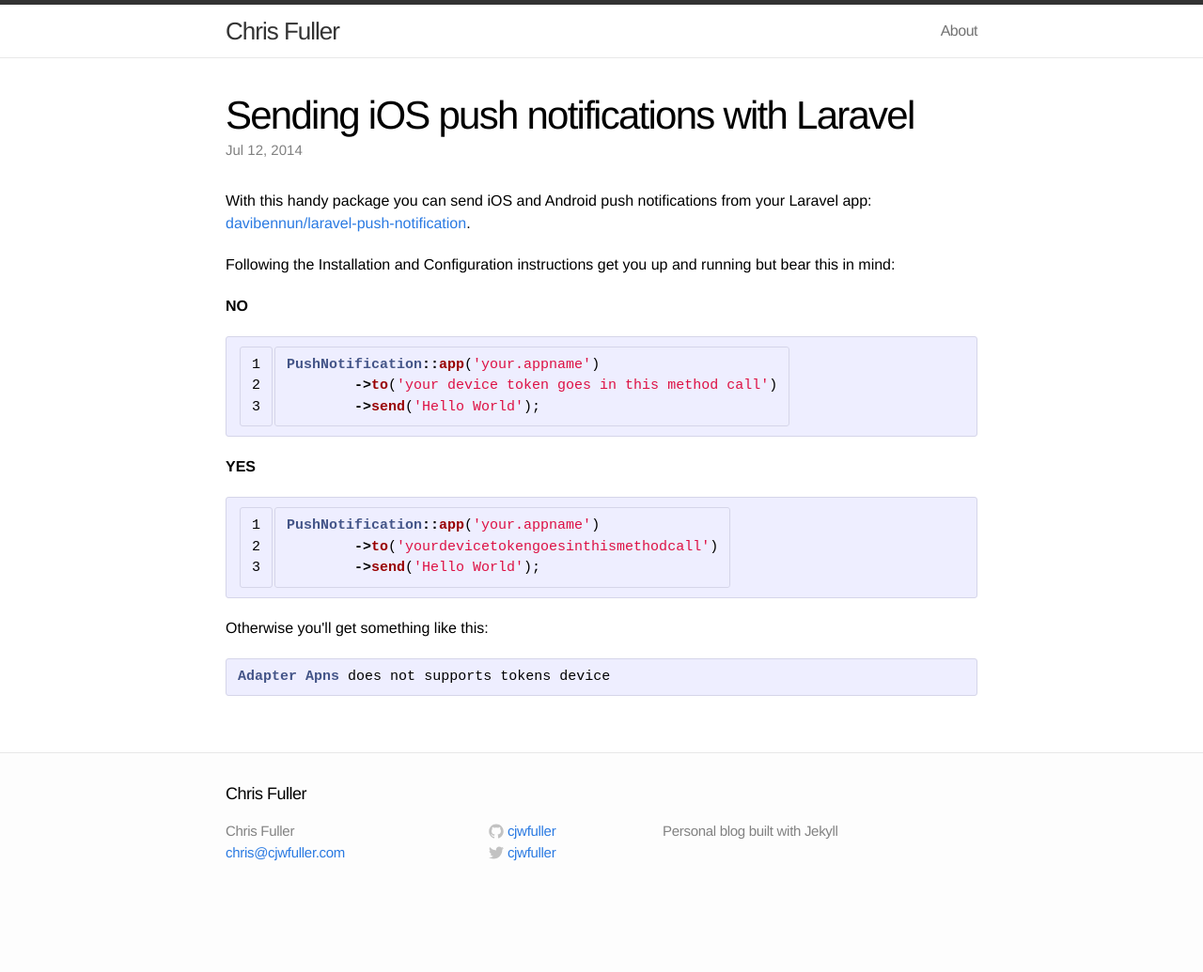
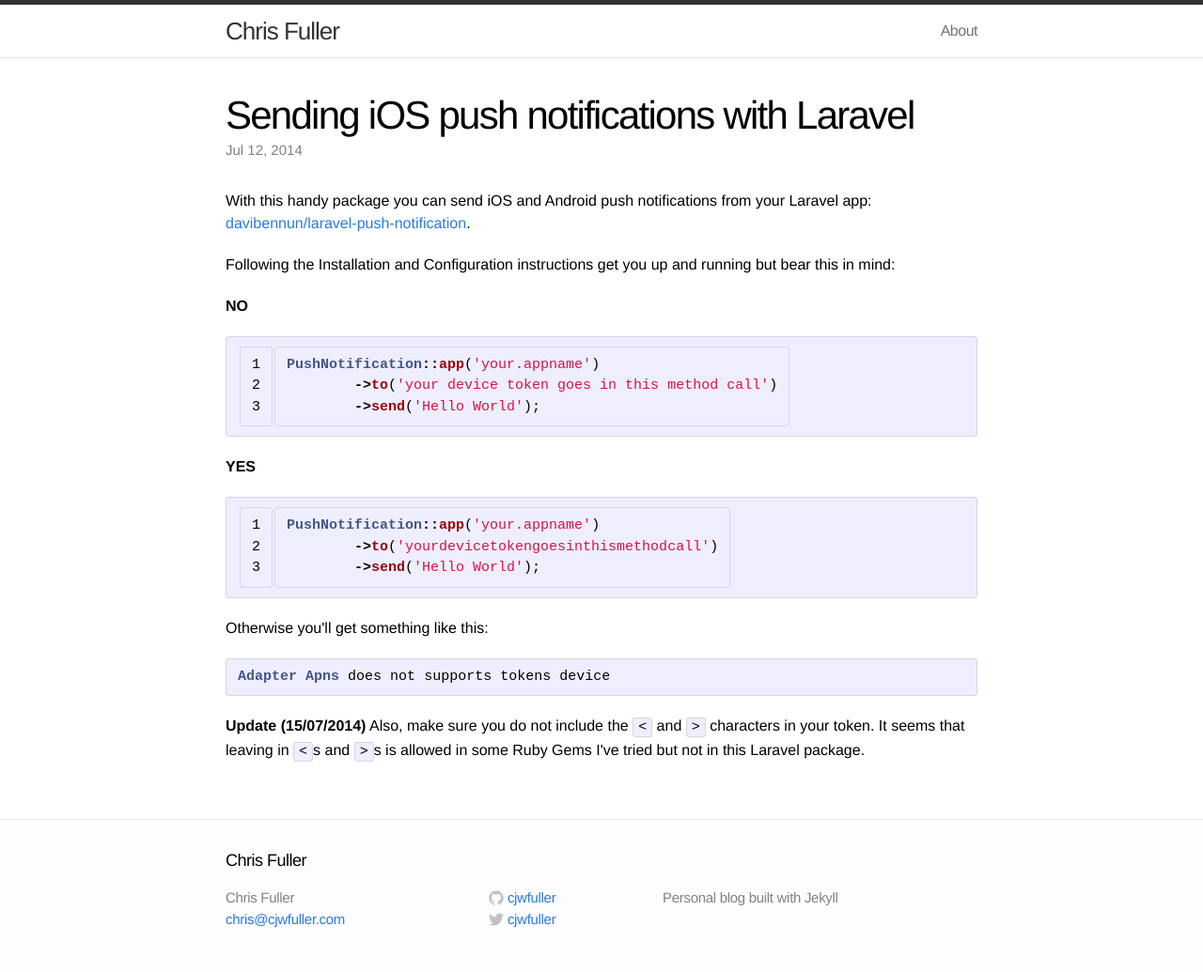
Before and after one commit to cjwfuller/cjwfuller.github.io, a Jekyll site: the page built from _posts/2014-07-12-sending-push-notifications-with-laravel.html, in a window 1280 px wide. Shown: the whole page at 94% size. Built offline with Jekyll 4.4.1, drawn with Linux system fonts in a browser that asks for light colours; before the commit the page ends 964 px from its top, so only the background shows below that.

Commit message:
add note to laravel push notifications post

```diff
--- a/_posts/2014-07-12-sending-push-notifications-with-laravel.html
+++ b/_posts/2014-07-12-sending-push-notifications-with-laravel.html
@@ -34,3 +34,6 @@
 {% highlight php %}
 Adapter Apns does not supports tokens device
 {% endhighlight %}
+<strong>Update (15/07/2014)</strong>
+Also, make sure you do not include the <code><</code> and <code>></code> characters in your token.  It seems that leaving in
+<code><</code>s and <code>></code>s is allowed in some Ruby Gems I've tried but not in this Laravel package.
```
